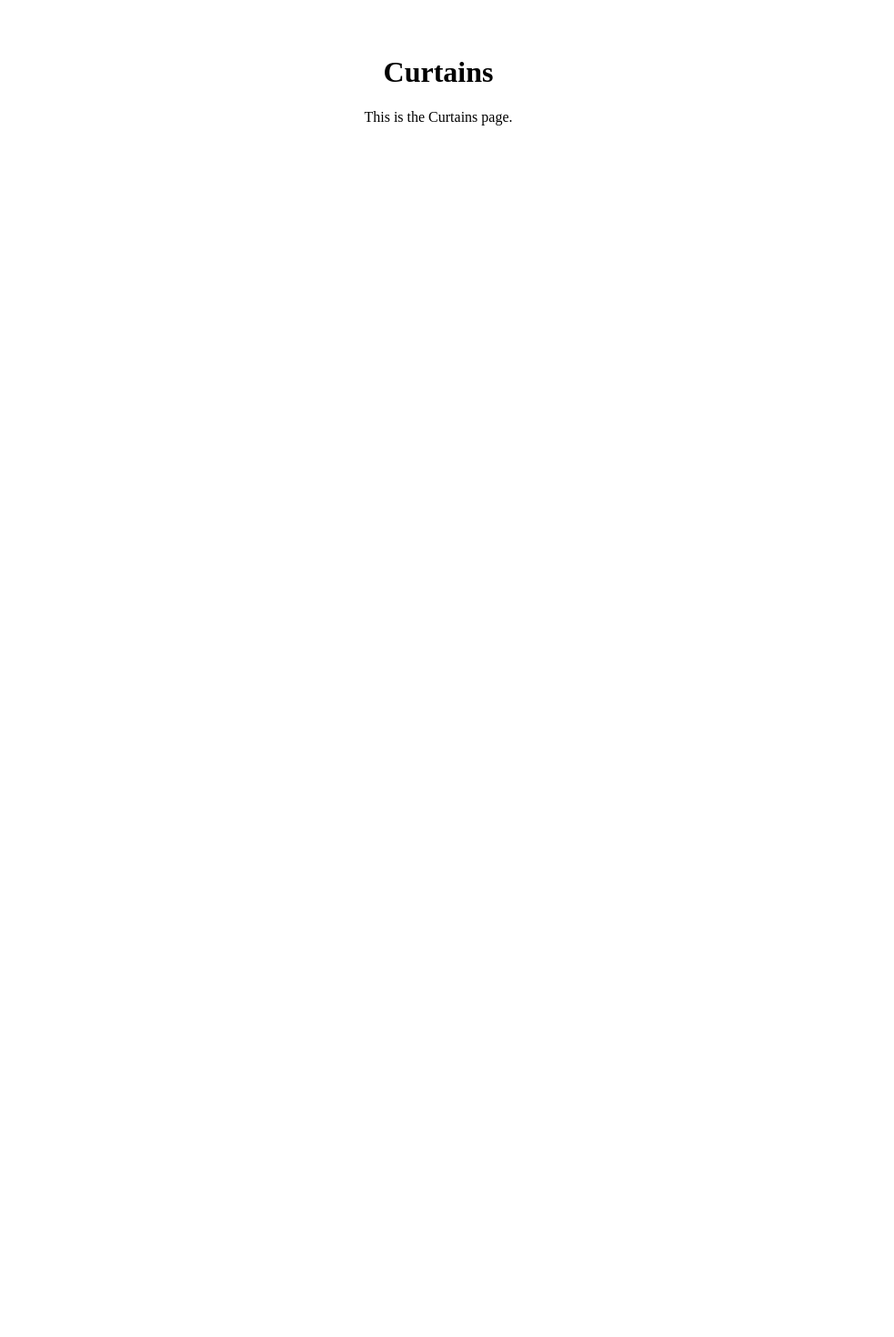
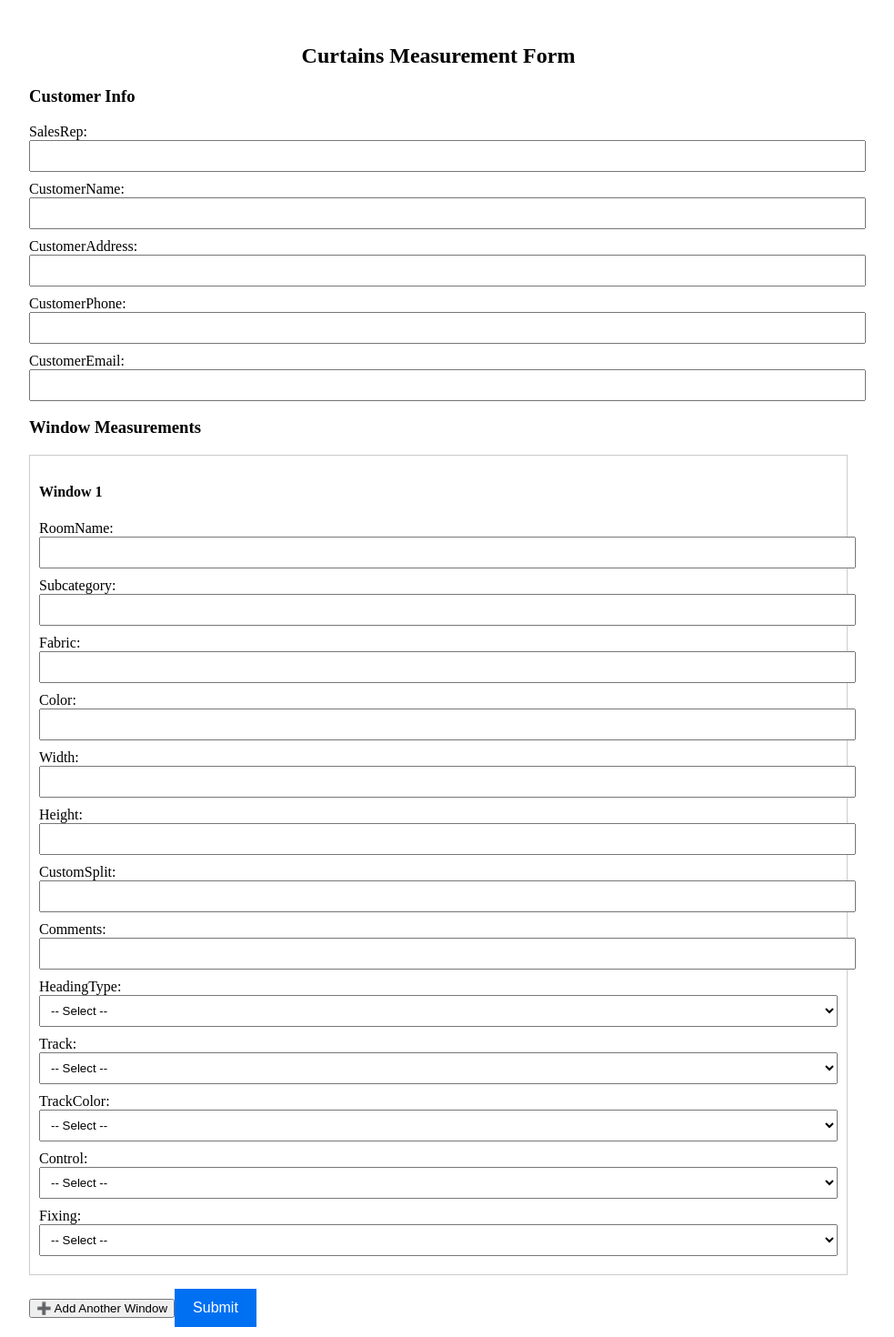
Before and after one commit to DeveshMoolchandani/Blossom-Blinds-App, a Next.js app: page /curtains in a window 1280 px wide. Shown: the top 1470 px of the page at 91% size, without its empty margins (158-1141 px from the left). Before the commit the page ends 800 px from the top, so only its background shows below. Built offline with nearby package versions, Linux system fonts and the light colour scheme.

Commit message:
Show Curtains form on /curtains page

```diff
--- a/pages/curtains.js
+++ b/pages/curtains.js
@@ -1,8 +1,149 @@
-export default function Curtains() {
+import { useState } from 'react';
+
+const initialCustomerState = {
+  date: new Date().toLocaleDateString('en-GB'),
+  time: new Date().toLocaleTimeString(),
+  salesRep: '',
+  customerName: '',
+  customerAddress: '',
+  customerPhone: '',
+  customerEmail: ''
+};
+
+const initialWindowState = {
+  roomName: '',
+  subcategory: '',
+  fabric: '',
+  color: '',
+  width: '',
+  height: '',
+  customSplit: '',
+  comments: '',
+  headingType: '',
+  track: '',
+  trackColor: '',
+  control: '',
+  fixing: ''
+};
+
+export default function CurtainsForm() {
+  const [customerInfo, setCustomerInfo] = useState({ ...initialCustomerState });
+  const [windows, setWindows] = useState([{ ...initialWindowState }]);
+
+  const handleCustomerChange = (e) => {
+    const { name, value } = e.target;
+    setCustomerInfo((prev) => ({ ...prev, [name]: value }));
+  };
+
+  const handleWindowChange = (index, e) => {
+    const { name, value } = e.target;
+    const updated = [...windows];
+    updated[index][name] = value;
+    setWindows(updated);
+  };
+
+  const addWindow = () => {
+    setWindows([...windows, { ...initialWindowState }]);
+  };
+
+  const handleSubmit = async (e) => {
+    e.preventDefault();
+    const payload = {
+      ...customerInfo,
+      windows
+    };
+
+    try {
+      const response = await fetch('/api/curtains-proxy', {
+        method: 'POST',
+        headers: {
+          'Content-Type': 'application/json',
+        },
+        body: JSON.stringify(payload)
+      });
+
+      const result = await response.json();
+      if (result.result === 'success') {
+        alert('✅ Form submitted successfully');
+        setCustomerInfo({ ...initialCustomerState });
+        setWindows([{ ...initialWindowState }]);
+      } else {
+        alert('❌ Submission failed: ' + (result.message || 'Unknown error'));
+      }
+    } catch (err) {
+      alert('❌ Submission failed: ' + err.message);
+    }
+  };
+
   return (
-    <main style={{ padding: '2rem', textAlign: 'center' }}>
-      <h1>Curtains</h1>
-      <p>This is the Curtains page.</p>
-    </main>
+    <form onSubmit={handleSubmit} style={{ maxWidth: '900px', margin: 'auto', padding: '20px' }}>
+      <h2 style={{ textAlign: 'center' }}>Curtains Measurement Form</h2>
+
+      <h3>Customer Info</h3>
+      {['salesRep', 'customerName', 'customerAddress', 'customerPhone', 'customerEmail'].map((field) => (
+        <div key={field} style={{ marginBottom: '10px' }}>
+          <label>{field.charAt(0).toUpperCase() + field.slice(1)}:</label>
+          <input
+            type="text"
+            name={field}
+            value={customerInfo[field]}
+            onChange={handleCustomerChange}
+            style={{ width: '100%', padding: '8px' }}
+            required
+          />
+        </div>
+      ))}
+
+      <h3>Window Measurements</h3>
+      {windows.map((window, idx) => (
+        <div key={idx} style={{ border: '1px solid #ccc', padding: '10px', marginBottom: '15px' }}>
+          <h4>Window {idx + 1}</h4>
+          {['roomName', 'subcategory', 'fabric', 'color', 'width', 'height', 'customSplit', 'comments'].map(field => (
+            <div key={field} style={{ marginBottom: '10px' }}>
+              <label>{field.charAt(0).toUpperCase() + field.slice(1)}:</label>
+              <input
+                type="text"
+                name={field}
+                value={window[field]}
+                onChange={(e) => handleWindowChange(idx, e)}
+                style={{ width: '100%', padding: '8px' }}
+                required={field !== 'comments'}
+              />
+            </div>
+          ))}
+
+          {[{ name: 'headingType', options: ['Double Pinch Pleat', 'Wave Fold (S-fold)'] },
+            { name: 'track', options: ['Normal', 'Designer'] },
+            { name: 'trackColor', options: ['Black', 'White', 'Anodised Silver', 'N/A'] },
+            { name: 'control', options: ['Centre Opening', 'Full Right', 'Full Left'] },
+            { name: 'fixing', options: ['Top Fix', 'Double Extension Face Fix', 'Double Face Fix', 'Single Face Fix'] }
+          ].map(({ name, options }) => (
+            <div key={name} style={{ marginBottom: '10px' }}>
+              <label>{name.charAt(0).toUpperCase() + name.slice(1)}:</label>
+              <select
+                name={name}
+                value={window[name]}
+                onChange={(e) => handleWindowChange(idx, e)}
+                required
+                style={{ width: '100%', padding: '8px' }}
+              >
+                <option value="">-- Select --</option>
+                {options.map(opt => (
+                  <option key={opt} value={opt}>{opt}</option>
+                ))}
+              </select>
+            </div>
+          ))}
+        </div>
+      ))}
+
+      <button type="button" onClick={addWindow} style={{ marginBottom: '20px' }}>
+        ➕ Add Another Window
+      </button>
+
+      <button type="submit" style={{ padding: '12px 20px', backgroundColor: '#0070f3', color: '#fff', border: 'none', fontSize: '16px' }}>
+        Submit
+      </button>
+    </form>
   );
 }
```
